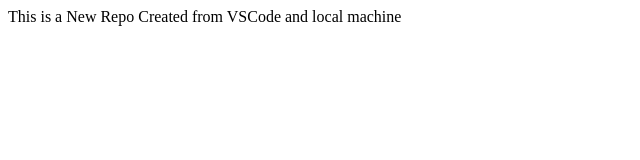
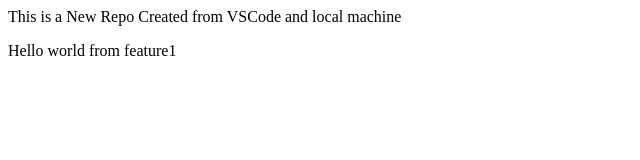
Before and after one commit to Markkhan28/LocalRepo, a plain HTML site: page index.html in a window 1280 px wide. Shown: the whole page, without its empty margins (0-640 px from the left). Drawn offline with Linux system fonts and the light colour scheme.

Commit message:
Added a new feature1

```diff
--- a/index.html
+++ b/index.html
@@ -1 +1,2 @@
 <p>This is a New Repo Created from VSCode and local machine</p>
+<p>Hello world from feature1</p>
```
